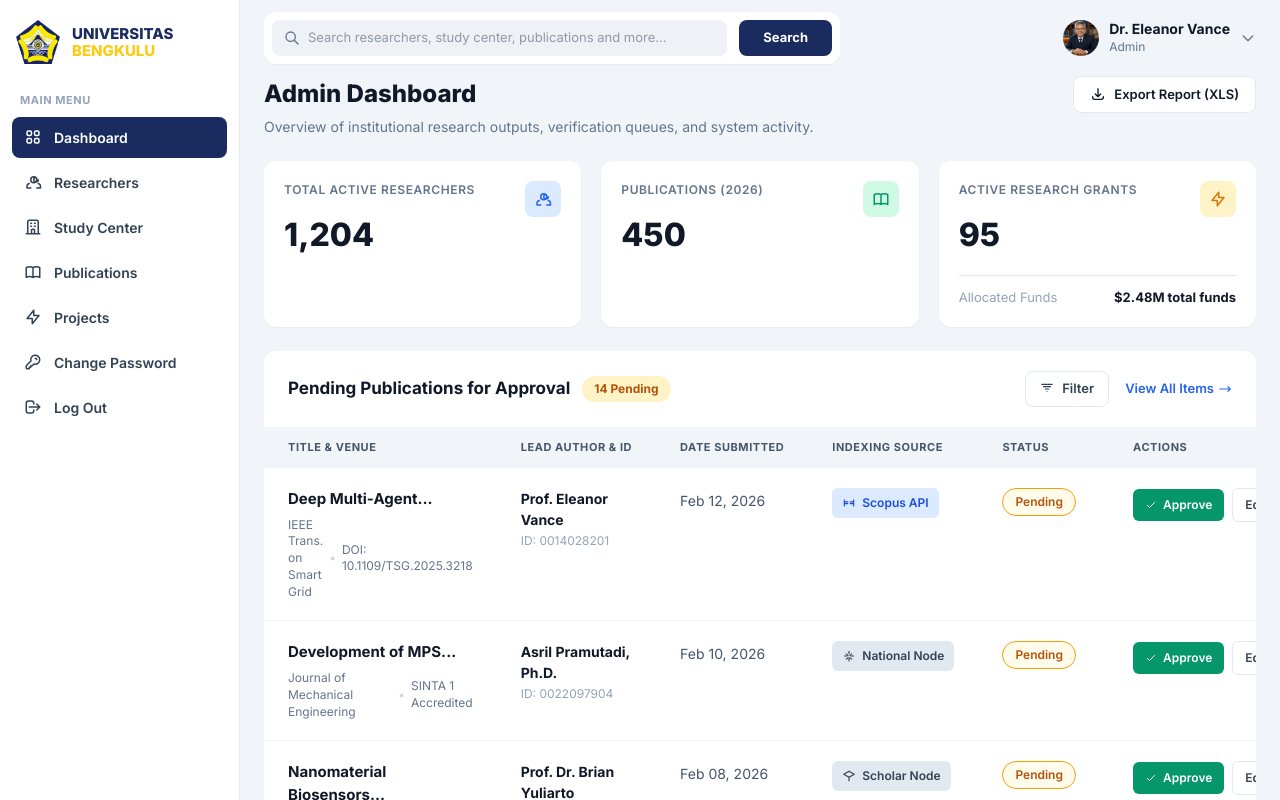
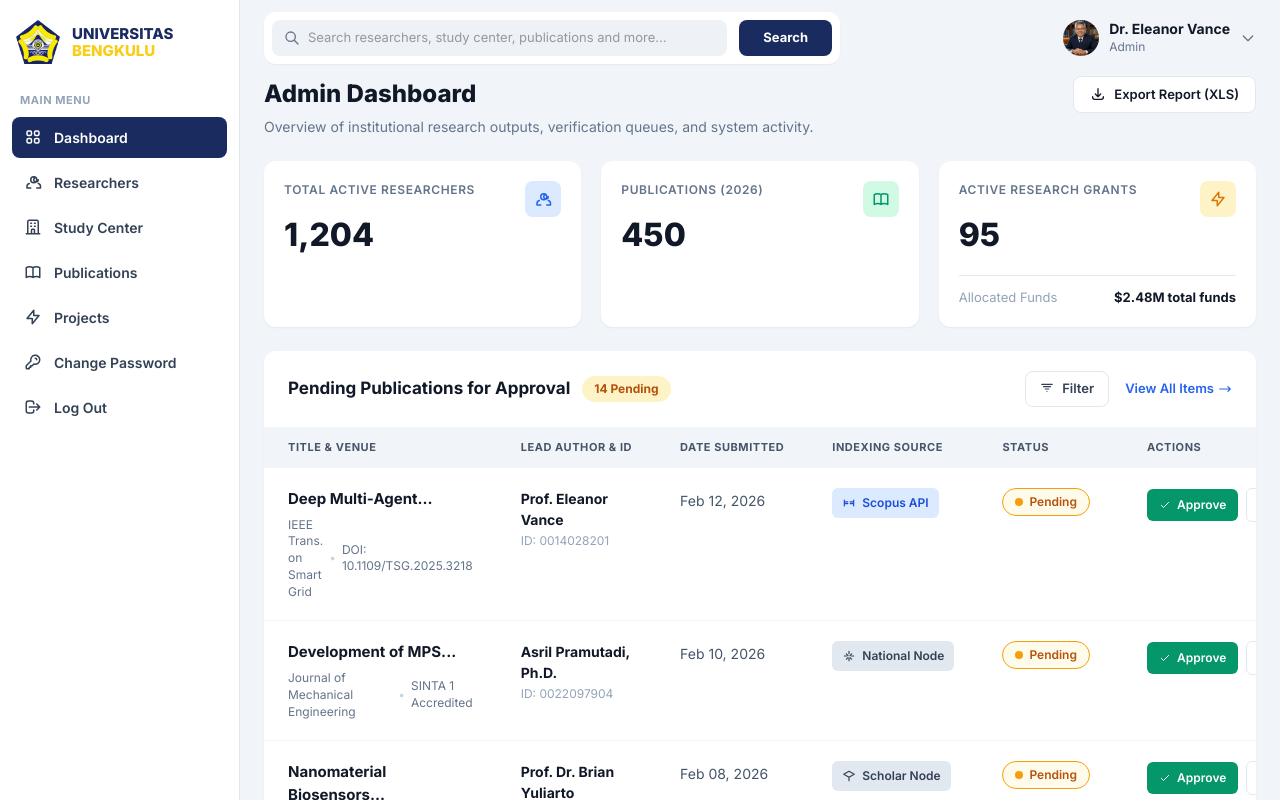
Before and after one commit to angelllllllllbelajar/unibscholar, a React (Vite) app: page /admin/login in a window 1280 px wide. Both pictures are taken after a click on the button "Sign In". Shown: the top 800 px of the page. Built offline with nearby package versions, Linux system fonts and the light colour scheme.

Commit message:
revisi logo edit dan delete, serta pending

```diff
--- a/src/components/admin/PendingTable.jsx
+++ b/src/components/admin/PendingTable.jsx
@@ -16,6 +16,20 @@ const ArrowRight = () => (
 const CheckIcon = () => (
   <svg fill="none" stroke="currentColor" viewBox="0 0 24 24">
     <path strokeLinecap="round" strokeLinejoin="round" strokeWidth={2} d="M5 13l4 4L19 7" />
+  </svg>
+);
+
+const PencilIcon = () => (
+  <svg fill="none" stroke="currentColor" viewBox="0 0 24 24">
+    <path strokeLinecap="round" strokeLinejoin="round" strokeWidth={2}
+      d="M11 5H6a2 2 0 00-2 2v11a2 2 0 002 2h11a2 2 0 002-2v-5m-1.414-9.414a2 2 0 112.828 2.828L11.828 15H9v-2.828l8.586-8.586z" />
+  </svg>
+);
+
+const TrashIcon = () => (
+  <svg fill="none" stroke="currentColor" viewBox="0 0 24 24">
+    <path strokeLinecap="round" strokeLinejoin="round" strokeWidth={2}
+      d="M19 7l-.867 12.142A2 2 0 0116.138 21H7.862a2 2 0 01-1.995-1.858L5 7m5 4v6m4-6v6m1-10V4a1 1 0 00-1-1h-4a1 1 0 00-1 1v3M4 7h16" />
   </svg>
 );
 
@@ -118,6 +132,7 @@ export default function PendingTable() {
                 </td>
                 <td>
                   <span className={`ad-status ad-status--${row.status}`}>
+                    <i className="ad-status__dot" />
                     {row.status === "pending" ? "Pending" : "Approved"}
                   </span>
                 </td>
@@ -128,8 +143,14 @@ export default function PendingTable() {
                         <CheckIcon />
                         Approve
                       </button>
-                      <button type="button" className="ad-edit">Edit</button>
-                      <button type="button" className="ad-reject">Reject</button>
+                      <button type="button" className="ad-edit">
+                        <PencilIcon />
+                        Edit
+                      </button>
+                      <button type="button" className="ad-reject">
+                        <TrashIcon />
+                        Reject
+                      </button>
                     </div>
                   ) : (
                     <div className="ad-actions">
--- a/src/styles/pages/admin-dashboard.css
+++ b/src/styles/pages/admin-dashboard.css
@@ -474,6 +474,7 @@
 .ad-status {
   display: inline-flex;
   align-items: center;
+  gap: 0.375rem;
   font-size: 0.75rem;
   font-weight: 600;
   padding: 0.25rem 0.75rem;
@@ -484,6 +485,17 @@
 
 .ad-status--pending  { color: #b45309; border-color: #f59e0b; background: #fffbeb; }
 .ad-status--approved { color: #047857; border-color: #10b981; background: #ecfdf5; }
+
+.ad-status__dot {
+  width: 0.5rem;
+  height: 0.5rem;
+  border-radius: 9999px;
+  display: inline-block;
+  flex-shrink: 0;
+}
+
+.ad-status--pending  .ad-status__dot { background: #f59e0b; }
+.ad-status--approved .ad-status__dot { background: #10b981; }
 
 .ad-actions {
   display: flex;
@@ -507,6 +519,9 @@
 .ad-approve svg { width: 0.75rem; height: 0.75rem; }
 
 .ad-edit {
+  display: inline-flex;
+  align-items: center;
+  gap: 0.375rem;
   background: #fff;
   border: 1px solid #e2e8f0;
   color: #334155;
@@ -517,6 +532,9 @@
 }
 
 .ad-reject {
+  display: inline-flex;
+  align-items: center;
+  gap: 0.375rem;
   background: #fff;
   border: 1px solid #fecaca;
   color: #dc2626;
@@ -525,6 +543,9 @@
   padding: 0.4375rem 0.75rem;
   border-radius: 0.375rem;
 }
+
+.ad-edit svg,
+.ad-reject svg { width: 0.75rem; height: 0.75rem; }
 
 .ad-completed {
   display: inline-flex;
```
